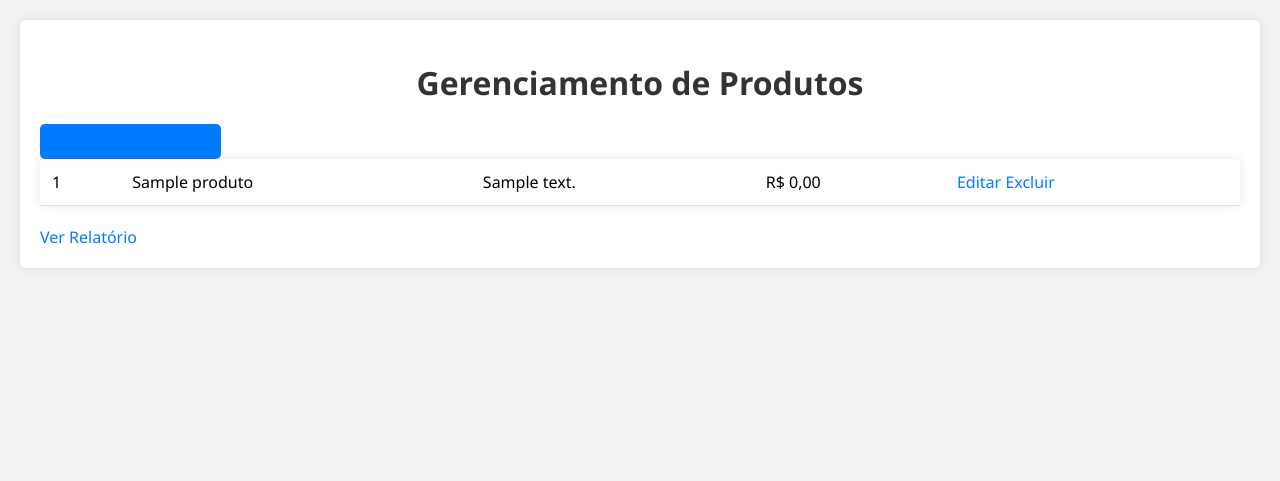
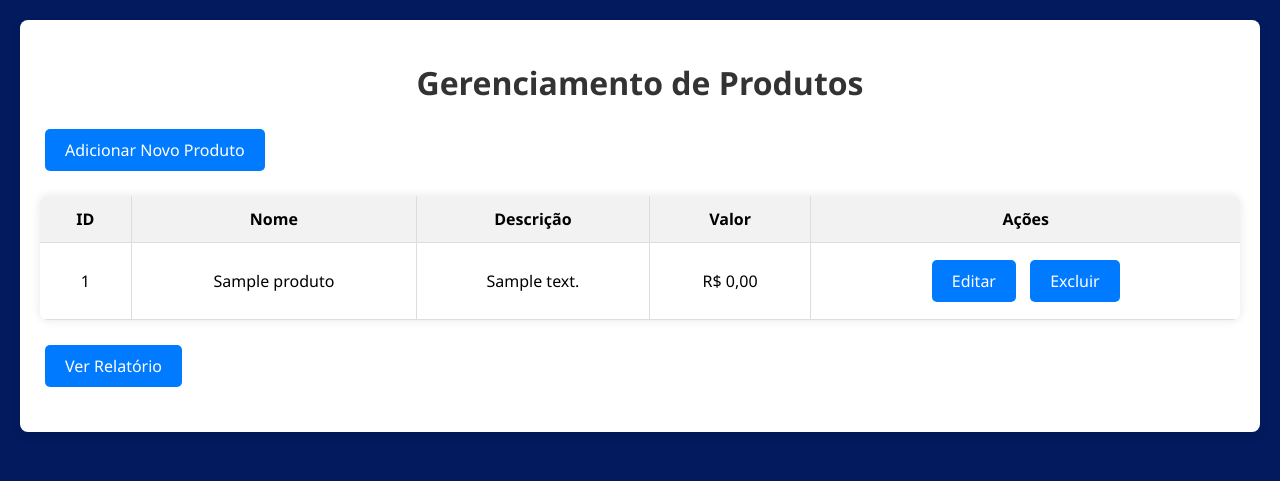
Before and after one commit to egberto929/projeto-gerenciamento-de-produtos, a PHP site: page /controle.php in a window 1280 px wide. Shown: the top 481 px of the page. Run offline with PHP 8.4, Linux system fonts and the light colour scheme; the visitor is signed in with stand-in values (Sample User, id 1); tables that the repository leaves empty or names only in its code hold one stand-in row (values such as "Sample post").

Commit message:
subindo alterações

```diff
--- a/controle.php
+++ b/controle.php
@@ -1,8 +1,13 @@
-<?php include 'db.php';
+<?php
+include 'db.php';
 
+if(session_status() === PHP_SESSION_NONE) {
+    session_start();
+}
 
-if(!$_SESSION['email']){
+if(!isset($_SESSION['email'])){
     header('Location: index.php');
+    exit();
 }
 
 ?>
@@ -17,31 +22,51 @@ if(!$_SESSION['email']){
 <body>
     <div class="container">
         <h1>Gerenciamento de Produtos</h1>
+        <div class="button-container">
+            <a href="create.php" class="button">Adicionar Novo Produto</a>
+        </div>
 
-        <button>
-        <a href="create.php">Adicionar Novo Produto</a>
-        </button>
         <table>
-
+            <thead>
+                <tr>
+                    <th>ID</th>
+                    <th>Nome</th>
+                    <th>Descrição</th>
+                    <th>Valor</th>
+                    <th>Ações</th>
+                </tr>
+            </thead>
             <tbody>
                 <?php
                 $sql = "SELECT * FROM produtos";
                 $resultado = $conn->query($sql);
-                while($linha = $resultado->fetch_assoc()): ?>
-                <tr>
-                    <td><?php echo $linha['id']; ?></td>
-                    <td><?php echo $linha['nome']; ?></td>
-                    <td><?php echo $linha['descricao']; ?></td>
-                    <td>R$ <?php echo number_format($linha['preco'], 2, ',', '.'); ?></td>
-                    <td>
-                        <a href="edit.php?id=<?php echo $linha['id']; ?>" class="button">Editar</a>
-                        <a href="delete.php?id=<?php echo $linha['id']; ?>" class="button">Excluir</a>
-                    </td>
-                </tr>
-                <?php endwhile; ?>
+
+                if ($resultado) {
+                    if ($resultado->num_rows > 0) {
+                        while($linha = $resultado->fetch_assoc()): ?>
+                        <tr>
+                            <td class="center"><?php echo htmlspecialchars($linha['id']); ?></td>
+                            <td class="center"><?php echo htmlspecialchars($linha['nome']); ?></td>
+                            <td class="center"><?php echo htmlspecialchars($linha['descricao']); ?></td>
+                            <td class="center">R$ <?php echo number_format($linha['preco'], 2, ',', '.'); ?></td>
+                            <td class="center">
+                                <a href="edit.php?id=<?php echo htmlspecialchars($linha['id']); ?>" class="button">Editar</a>
+                                <a href="delete.php?id=<?php echo htmlspecialchars($linha['id']); ?>" class="button">Excluir</a>
+                            </td>
+                        </tr>
+                        <?php endwhile;
+                    } else {
+                        echo "<tr><td colspan='5' class='center'>Nenhum produto encontrado</td></tr>";
+                    }
+                } else {
+                    echo "<tr><td colspan='5' class='center'>Erro ao executar a consulta: " . $conn->error . "</td></tr>";
+                }
+                ?>
             </tbody>
         </table>
-        <a href="report.php" class="button">Ver Relatório</a>
+        <div class="button-container">
+            <a href="report.php" class="button">Ver Relatório</a>
+        </div>
     </div>
 </body>
 </html>
--- a/styles.css
+++ b/styles.css
@@ -3,17 +3,17 @@ body, html {
     margin: 0;
     padding: 0;
     font-family: 'Segoe UI', Tahoma, Geneva, Verdana, sans-serif;
-    background-color: #f2f2f2;
+    background: #031b5e;
 }
 
 /* Container principal */
 .container {
     max-width: 1200px;
-    margin: 20px auto;
+    margin: 20px auto 50px;
     background-color: #fff;
     padding: 20px;
-    box-shadow: 0 0 10px rgba(0, 0, 0, 0.1);
-    border-radius: 5px;
+    box-shadow: 0 4px 8px rgba(0, 0, 0, 0.1);
+    border-radius: 8px;
 }
 
 /* Título principal */
@@ -29,25 +29,40 @@ a {
     color: #007BFF;
 }
 
-a:hover {
-    color: #0056b3;
-}
-
 /* Botão */
-button {
+.button {
     display: inline-block;
     padding: 10px 20px;
     background-color: #007BFF;
     color: #fff;
     border: none;
     cursor: pointer;
+    border-radius: 5px;
     text-decoration: none;
-    border-radius: 5px;
-    transition: background-color 0.3s;
+    transition: background-color 0.3s, transform 0.2s;
+    margin: 5px;
 }
 
 .button:hover {
     background-color: #0056b3;
+    transform: translateY(-2px);
+}
+
+
+#excluir {
+    color: red;
+}
+
+#excluir2 {
+    margin-right: 15px;
+}
+
+/* Botão container */
+.button-container {
+    display: flex;
+    justify-content: start;
+    text-align: center;
+    margin-bottom: 20px;
 }
 
 /* Tabela */
@@ -56,27 +71,33 @@ table {
     border-collapse: collapse;
     margin-bottom: 20px;
     box-shadow: 0 0 10px rgba(0, 0, 0, 0.1);
-    border-radius: 5px;
+    border-radius: 8px;
+    overflow: hidden;
 }
 
 th, td {
-    padding: 12px;
-    text-align: left;
+    border-right: 1px solid #ddd;
+    padding: 12px 15px;
     border-bottom: 1px solid #ddd;
+}
+
+th:last-child, td:last-child {
+    border-right: none;
 }
 
 th {
     background-color: #f2f2f2;
+    text-align: center;
 }
 
 /* Formulários */
 form {
     max-width: 600px;
-    margin: 0 auto;
+    margin: 50px auto 0;
     background-color: #fff;
     padding: 20px;
-    box-shadow: 0 0 10px rgba(0, 0, 0, 0.1);
-    border-radius: 5px;
+    box-shadow: 0 4px 8px rgba(0, 0, 0, 0.1);
+    border-radius: 8px;
 }
 
 label {
@@ -90,7 +111,7 @@ input[type="text"], textarea {
     padding: 10px;
     margin-bottom: 10px;
     border: 1px solid #ccc;
-    border-radius: 3px;
+    border-radius: 5px;
     box-sizing: border-box;
 }
 
@@ -101,11 +122,12 @@ input[type="submit"] {
     border: none;
     cursor: pointer;
     border-radius: 5px;
-    transition: background-color 0.3s;
+    transition: background-color 0.3s, transform 0.2s;
 }
 
 input[type="submit"]:hover {
     background-color: #0056b3;
+    transform: translateY(-2px);
 }
 
 /* Responsividade */
@@ -121,4 +143,18 @@ input[type="submit"]:hover {
     input[type="text"], textarea {
         width: 100%;
     }
+
+    th, td {
+        padding: 10px;
+    }
 }
+
+.adicionar {
+    margin-right: 15px;
+}
+
+
+.center {
+    justify-content: center;
+    text-align: center;
+}
```
Also changed, not shown: create.php (+15 -7 lines), delete.php (+23 -10 lines), edit.php (+29 -14 lines), estilo.css (+6 -45 lines), index.php (+14 -23 lines), report.php (+26 -4 lines), imagens/dragao.png (deleted).
